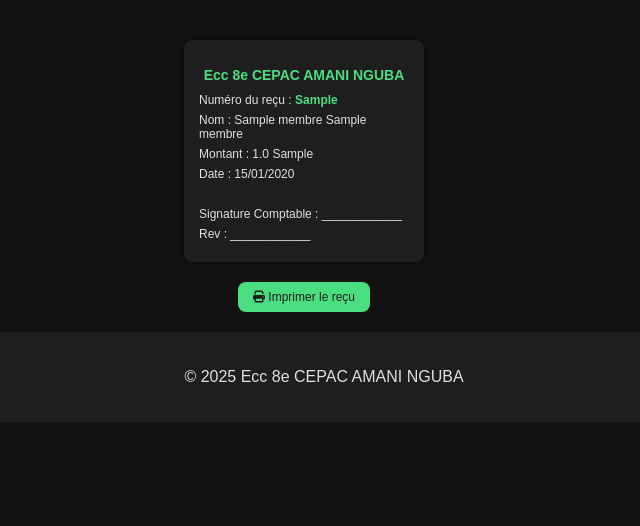
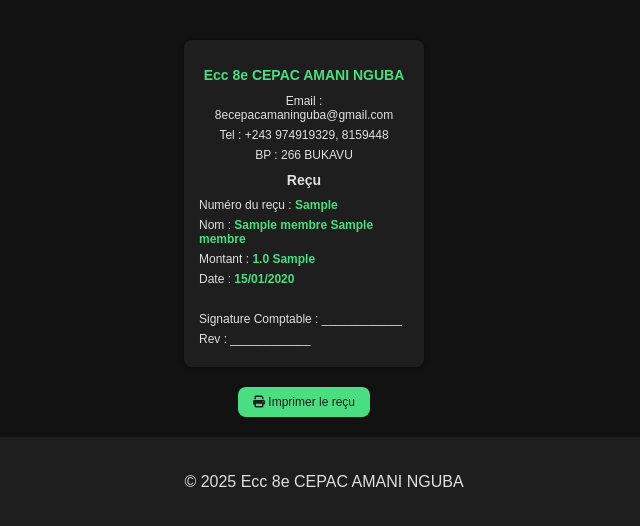
Before and after one commit to Andrebeet1/dimeamaninguba, a Flask app: template templates/reçu.html in a window 1280 px wide. Shown: the part 89-615 px from the top of the page, without its empty margins (336-976 px from the left). Run offline with Flask 3, Linux system fonts and the light colour scheme; the template is opened without the code that fills it: values that come from a table or form of the project are taken from there, others are empty; tables that the repository leaves empty hold one stand-in row (values such as "Sample post").

Commit message:
Update reçu.html

```diff
--- a/templates/reçu.html
+++ b/templates/reçu.html
@@ -3,14 +3,17 @@
 
 {% block content %}
 <div class="recu" id="recuContent">
-    <h2>Ecc 8e CEPAC AMANI NGUBA</h2>
+    <div class="header">
+        <h2>Ecc 8e CEPAC AMANI NGUBA</h2>
+        <p>Email : 8ecepacamaninguba@gmail.com</p>
+        <p>Tel : +243 974919329, 8159448</p>
+        <p>BP : 266 BUKAVU</p>
+    </div>
+    <h3>Reçu</h3>
     <p>Numéro du reçu : <strong>{{ dime.numero_recu or 'N/A' }}</strong></p>
-    <p>Nom :
-        {{ dime.membre.nom if dime.membre else 'Inconnu' }}
-        {{ dime.membre.postnom if dime.membre else '' }}
-    </p>
-    <p>Montant : {{ dime.montant or 0 }} {{ dime.monnaie or '' }}</p>
-    <p>Date : {{ dime.date.strftime('%d/%m/%Y') if dime.date else 'Non défini' }}</p>
+    <p>Nom : <strong>{{ dime.membre.nom if dime.membre else 'Inconnu' }} {{ dime.membre.postnom if dime.membre else '' }}</strong></p>
+    <p>Montant : <strong>{{ dime.montant or 0 }} {{ dime.monnaie or '' }}</strong></p>
+    <p>Date : <strong>{{ dime.date.strftime('%d/%m/%Y') if dime.date else 'Non défini' }}</strong></p>
     <br>
     <p>Signature Comptable : ____________</p>
     <p>Rev : ____________</p>
@@ -32,11 +35,16 @@
     color: #E0E0E0;
     box-shadow: 0 0 5px rgba(0,0,0,0.5);
 }
+.header {
+    text-align: center;
+}
 .recu h2 {
-    text-align: center;
     color: #4ADE80;
     font-size: 14px;
-    margin-bottom: 10px;
+}
+.recu h3 {
+    text-align: center;
+    margin: 10px 0;
 }
 .recu p {
     margin: 6px 0;
```
